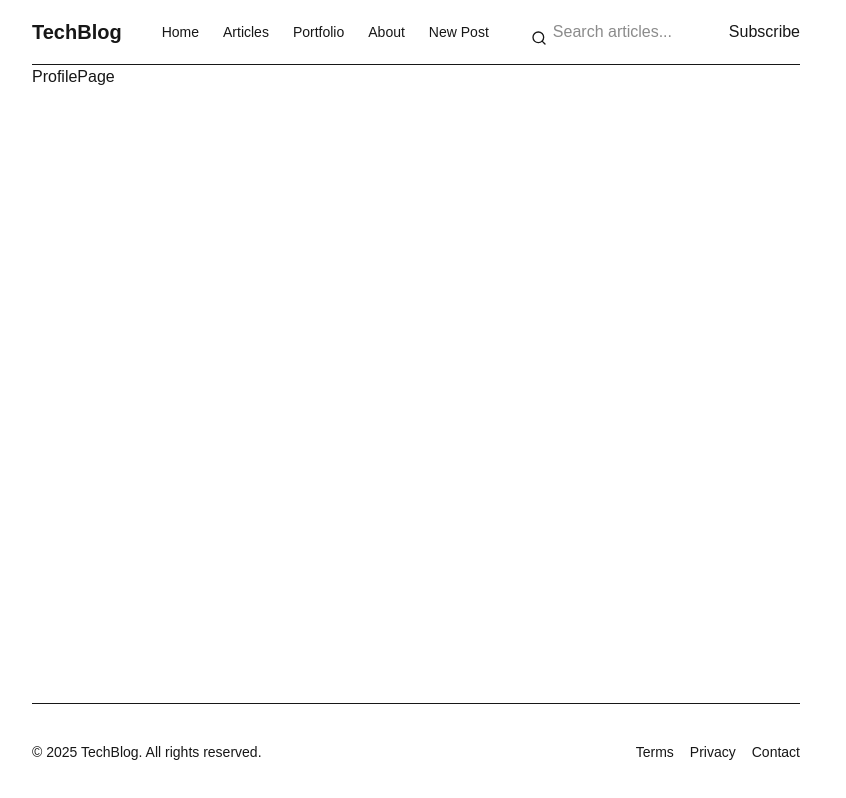
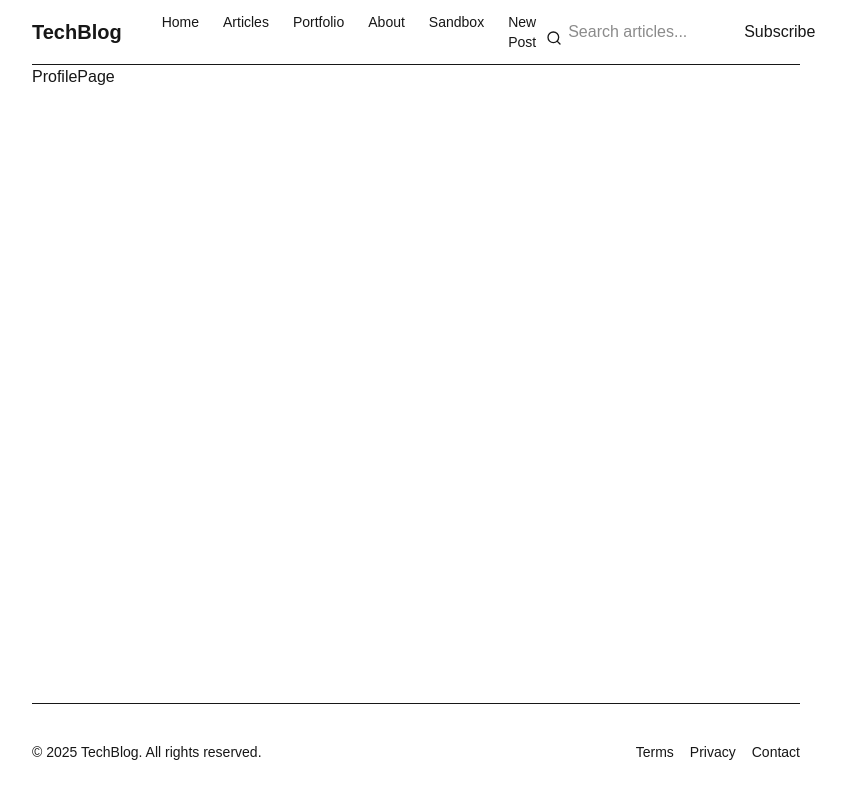
Before and after one commit to gmkim716/dev-blog, a Next.js app: page /profile in a window 1280 px wide. Shown: the whole page, without its empty margins (224-1070 px from the left). Built offline with nearby package versions, Linux system fonts and the light colour scheme.

Commit message:
feat: Sandbox 탭 추가

```diff
--- /dev/null
+++ b/vitest.config.ts
@@ -0,0 +1,12 @@
+// vitest.config.ts
+import { defineConfig } from "vitest/config";
+
+export default defineConfig({
+  // plugins: [react()],
+  test: {
+    environment: "happy-dom",
+    setupFiles: ["./src/test/setup.ts"],
+    globals: true,
+    include: ["**/*.{test,spec}.{ts,tsx}"],
+  },
+});
--- a/widgets/header/Header.tsx
+++ b/widgets/header/Header.tsx
@@ -37,6 +37,12 @@ export default function Header() {
               About
             </Link>
             <Link
+              href="/sandbox"
+              className="text-sm font-medium text-muted-foreground transition-colors hover:text-primary"
+            >
+              Sandbox
+            </Link>
+            <Link
               href="/post"
               className="text-sm font-medium text-muted-foreground transition-colors hover:text-primary"
             >
```
